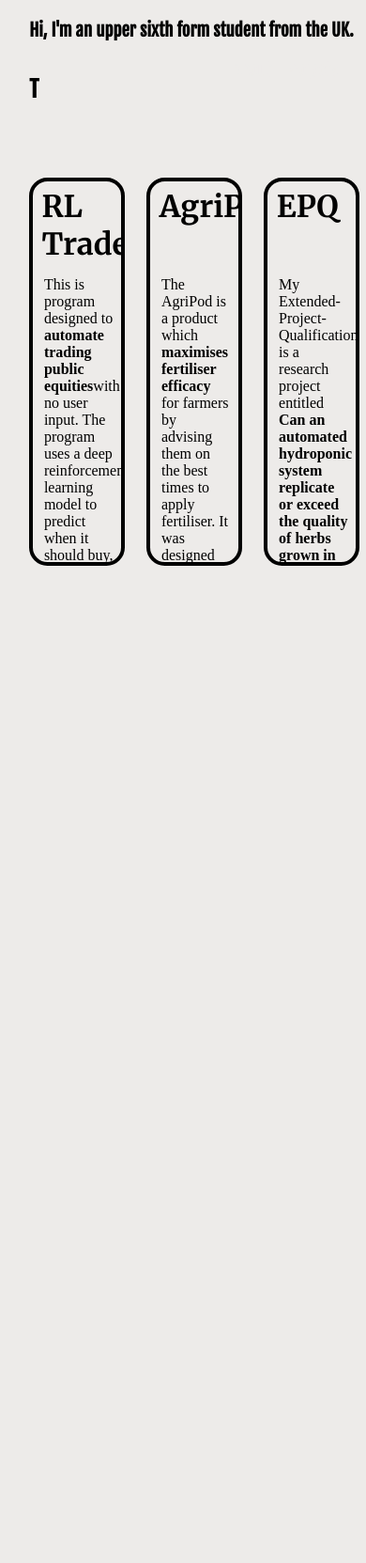
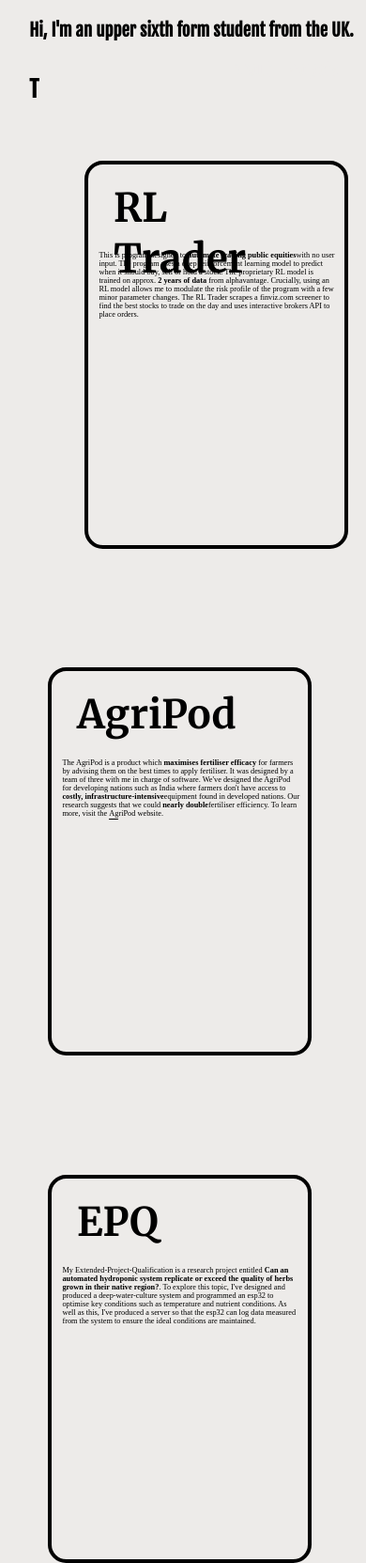
Before and after one commit to kamVelo/portfolio, a Flask app: page / in a window 390 px wide. Shown: the part 100-1763 px from the top of the page at 94% size. Before the commit the page ends 702 px from the top, so only its background shows below. Run offline with Flask 2, Linux system fonts and the light colour scheme; some web fonts are replaced.

Commit message:
update 2

```diff
--- a/static/css/index.css
+++ b/static/css/index.css
@@ -76,6 +76,13 @@
   margin-left:0vw;
   transition: all 0.3s ease;
 }
+@media (max-width:600px){
+  .project{
+    width:70vw;
+    margin-left:15vw;
+    display:block;
+  }
+}
 .project:hover{
   cursor:pointer;
   transform:translate3D(1vw,2vh,0);
@@ -89,7 +96,7 @@
   box-sizing:border-box;
   font-family:"Merriweather";
   font-weight:700;
-
+  font-size:2.5vh;
   margin:0;
 }
 .project .title h1{
@@ -102,7 +109,6 @@
 .project .desc p{
   font-family:"Reem Kufi Ink";
 }
-
 .project .desc a{
   text-decoration:none;
   color:black;
--- a/templates/index.html
+++ b/templates/index.html
@@ -6,7 +6,7 @@
     <link rel="stylesheet" href="{{url_for('static',filename='css/index.css')}}">
 
   </head>
-  <body>
+  <body onresize="resize()">
     <header>
       <h2 id="headerTitle">Ali Kamel</h2>
       <ul id="menu">
@@ -17,7 +17,7 @@
     <main>
       <h3 class="welcomeTxt animated animatedFadeInUp fadeInUp">Hi, I'm an upper sixth form student from the UK.</h3>
       <h2 class="welcomeTxt animated animatedFadeInUp fadeInUp" id="typingText"></h2>
-      <div class="project" onclick="redir('invision')">
+      <div class="project" onclick="redir('invision')" onresize="resize()">
         <div class="title">
           <h1>RL Trader</h1>
         </div>
@@ -25,7 +25,7 @@
           <p>This is program designed to <span class="boldspan">automate trading public equities</span>with no user input. The program uses a deep reinforcement learning model to predict when it should buy, sell or hold a stock. The proprietary RL model is trained on approx. <span class="boldspan">2 years of data</span> from alphavantage. Crucially, using an RL model allows me to modulate the risk profile of the program with a few minor parameter changes. The RL Trader scrapes a finviz.com screener to find the best stocks to trade on the day and uses interactive brokers API to place orders.</p>
         </div>
       </div>
-      <div class="project" style="margin-left:5vw;" onclick="redir('agripod')">
+      <div class="project" style="margin-left:5vw;" onclick="redir('agripod')" onresize="resize()">
         <div class="title">
           <h1>AgriPod</h1>
         </div>
@@ -33,7 +33,7 @@
           <p>The AgriPod is a product which <span class="boldspan">maximises fertiliser efficacy</span> for farmers by advising them on the best times to apply fertiliser. It was designed by a team of three with me in charge of software. We've designed the AgriPod for developing nations such as India where farmers don't have access to <span class="boldspan">costly, infrastructure-intensive</span>equipment found in developed nations. Our research suggests that we could <span class="boldspan">nearly double</span>fertiliser efficiency. To learn more, visit the <a href="https://www.agripod.co.uk/" target="_blank">AgriPod</a> website.</p>
         </div>
       </div>
-      <div class="project" style="margin-left:5vw;" onclick="redir('EPQ')">
+      <div class="project" style="margin-left:5vw;" onclick="redir('EPQ')" onresize="resize()">
         <div class="title">
           <h1>EPQ</h1>
         </div>
@@ -61,8 +61,31 @@
         }
       }
 
+      function fontResize(){
+        var section = document.getElementsByClassName("project")[0];
+        var text = document.getElementsByClassName("desc");
+        var width = section.clientWidth;
+        var height = section.clientHeight;
 
+        if(width < height + 30 ){
+          if (width > 250){
+            fontsize = 0.0305 * width;
+            console.log("hello");
+          }else if(width < 250){
+            fontsize = 0.0305 * width;
+            console.log("now");
+          }
+        }
+        else if(width > 300 && width < height + 50) fontsize = 0.0315*width;
+        else fontsize = 0.0305 * height;
+        for(var i = 0; i < text.length; i++){
+            text[i].style.fontSize = fontsize + "px";
+        }
+
+      }
       el.addEventListener("animationend", type);
+      window.addEventListener("resize", fontResize());
+
     </script>
   </body>
 </html>
```
